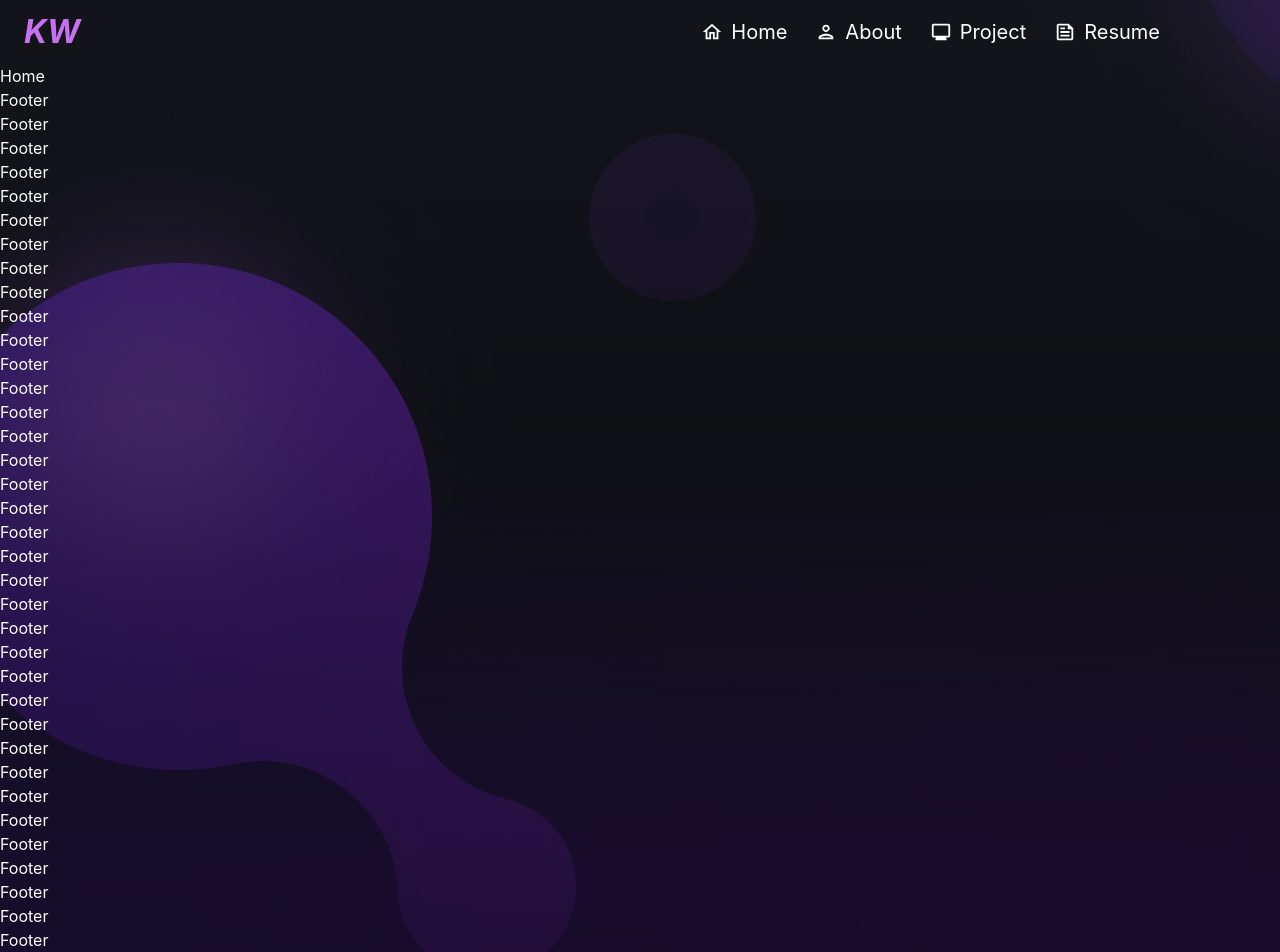
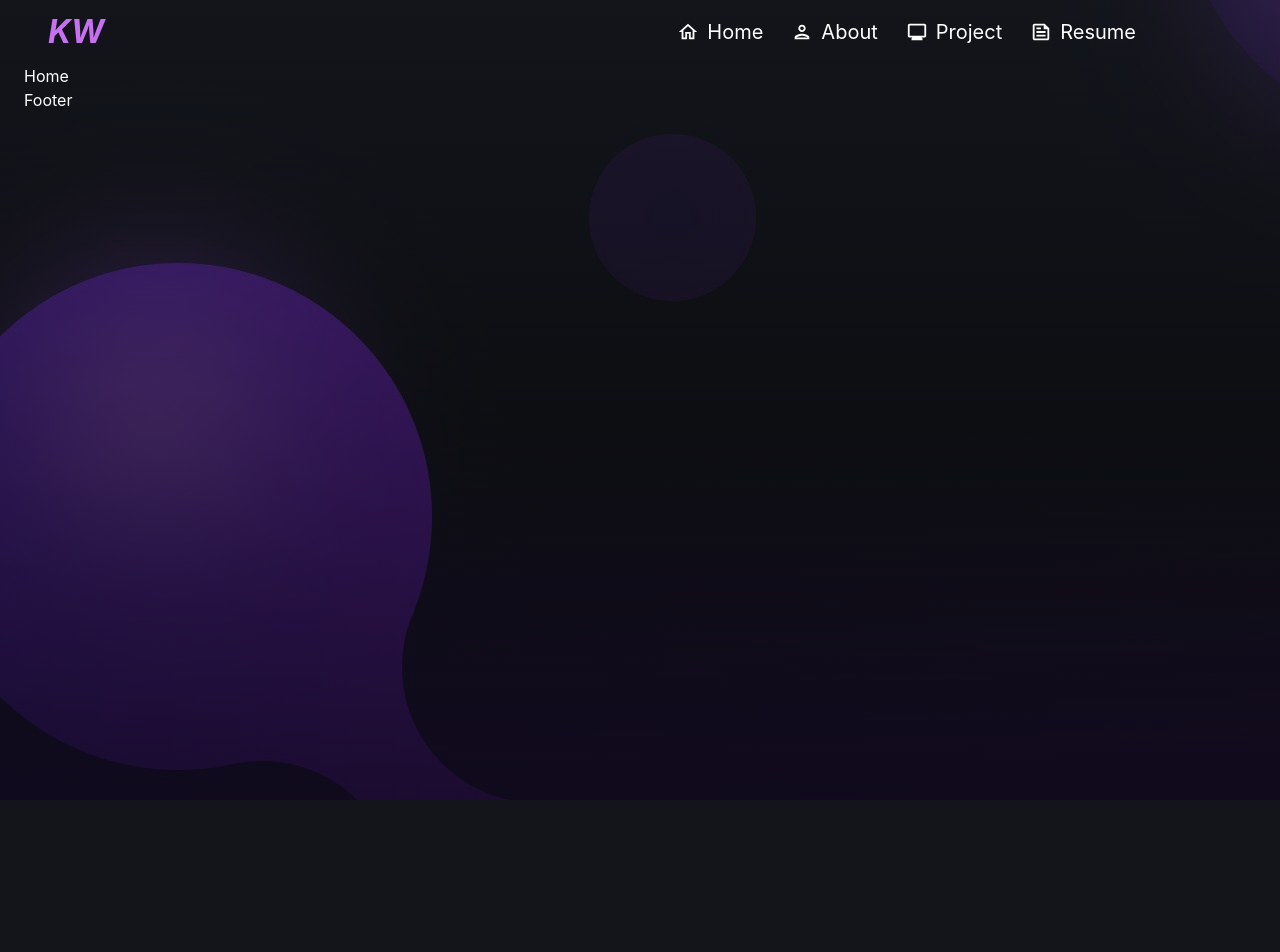
Before and after one commit to kimitaWanjohi/portfolio, a React (Vite) app: page / in a window 1280 px wide. Shown: the top 952 px of the page. After the commit the page ends 800 px from the top, so only its background shows below. Built offline with nearby package versions, Linux system fonts and the light colour scheme.

Commit message:
page sizing

```diff
--- a/src/components/Layout/Layout.tsx
+++ b/src/components/Layout/Layout.tsx
@@ -2,6 +2,7 @@ import React, { PropsWithChildren } from 'react';
 import Footer from './Footer';
 import Navbar from './Navbar';
 
+import Container from '@mui/material/Container';
 
 interface LayoutProps {
     children?: React.ReactNode;
@@ -10,51 +11,11 @@ interface LayoutProps {
 const Layout:React.FC<PropsWithChildren<LayoutProps>> = ({children}) =>  {
 
   return (
-    <>
+    <Container maxWidth={false} sx={{minHeight: '100vh', position: "relative" }}>
         <Navbar />
-            {children}
-            <Footer />
-            <Footer />
-            <Footer />
-            <Footer />
-            <Footer />
-            <Footer />
-            <Footer />
-            <Footer />
-            <Footer />
-            <Footer />
-            <Footer />
-            <Footer />
-            <Footer />
-            <Footer />
-            <Footer />
-            <Footer />
-            <Footer />
-            <Footer />
-            <Footer />
-            <Footer />
-            <Footer />
-            <Footer />
-            <Footer />
-            <Footer />
-            <Footer />
-            <Footer />
-            <Footer />
-            <Footer />
-            <Footer />
-            <Footer /><Footer />
-            <Footer />
-            <Footer />
-            <Footer />
-            <Footer />
-            <Footer />
-            <Footer />
-            <Footer />
-            <Footer />
-            <Footer />
-            <Footer />
-            <Footer />
-    </>
+        {children}
+        <Footer />
+    </Container>
   )
 }
 
```
